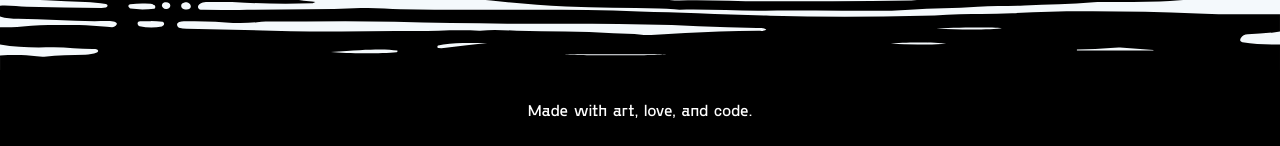
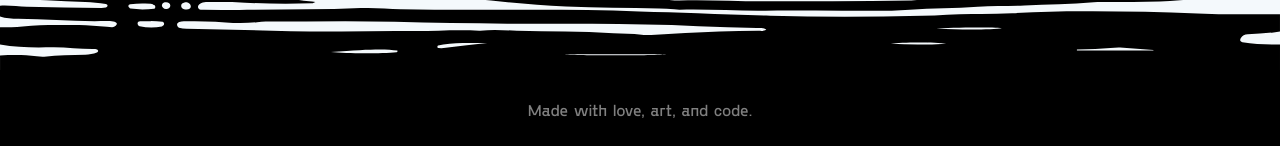
Before and after one commit to AbrarChowdhury/next-portfolio, a Next.js app: page / in a window 1280 px wide. Shown: the part 3864-4010 px from the top of the page. Built offline with nearby package versions, Linux system fonts and the light colour scheme.

Commit message:
change footer text

```diff
--- a/components/Footer.js
+++ b/components/Footer.js
@@ -4,7 +4,7 @@ const Footer = () => {
   return (
     <div>
         <img src="footer_art.svg" alt="footer image" style={{ marginBottom:"0"}}/>
-        <p style={{background:"black", textAlign:"center", marginTop:"-10px", marginBottom:"0", padding:"30px", color:"white"}}>Made with art, love, and code.</p>
+        <p style={{background:"black", textAlign:"center", marginTop:"-10px", marginBottom:"0", padding:"30px", color:"gray"}}>Made with love, art, and code.</p>
     </div>
   )
 }
```
